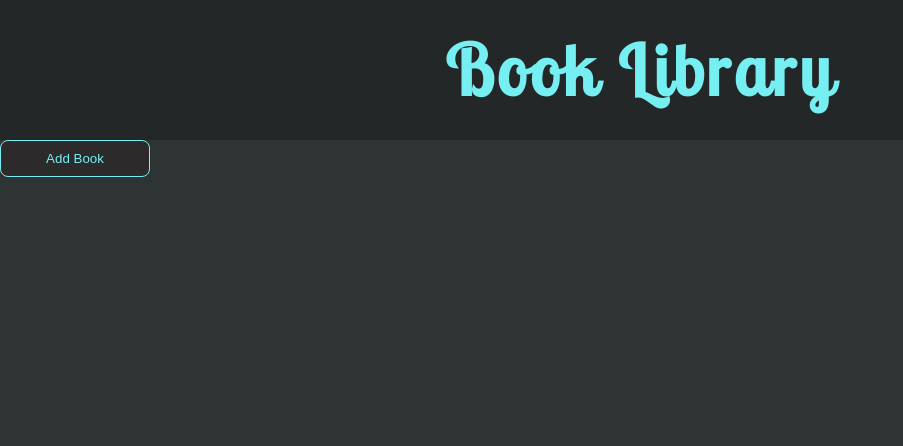
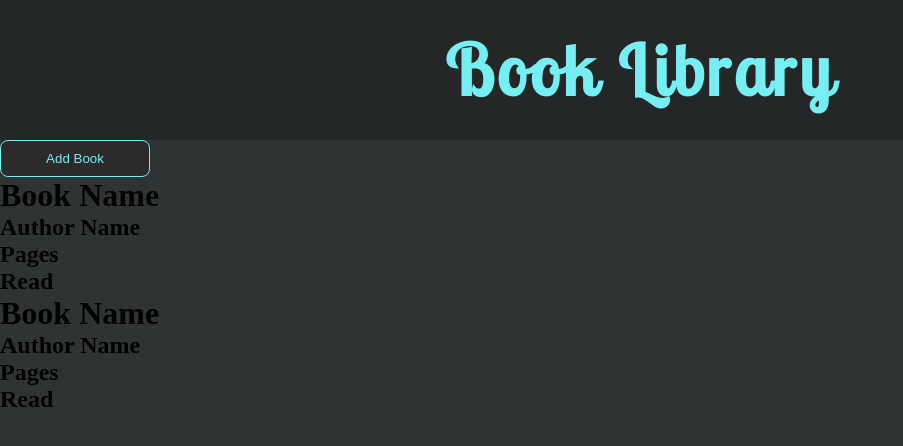
Before and after one commit to Jwilkins48/Book-Library, a plain HTML site: page index.html in a window 1280 px wide. Shown: the whole page, without its empty margins (0-903 px from the left). Drawn offline with Linux system fonts and the light colour scheme.

Commit message:
added default books for styling

```diff
--- a/index.html
+++ b/index.html
@@ -18,7 +18,18 @@
         <div class="library-container">
             <button id="addBookBtn">Add Book</button>
             <div id="book-container">
-
+                <div class="defaultBook">
+                    <h1 class="bookTitle">Book Name</h1>
+                    <h2 class="bookAuthor">Author Name</h2>
+                    <h2 class="bookPages">Pages</h2>
+                    <h2 class="readBook">Read</h2>
+                </div>
+                <div class="defaultBook">
+                    <h1 class="bookTitle">Book Name</h1>
+                    <h2 class="bookAuthor">Author Name</h2>
+                    <h2 class="bookPages">Pages</h2>
+                    <h2 class="readBook">Read</h2>
+                </div>
             </div>
         </div>
     </div>
@@ -29,22 +40,22 @@
 
             <div class="form-element">
                 <!-- Book Name -->
-                <label class="book name">Book Name</label>
+                <label class="book name" id="bookName">Book Name</label>
                 <input type="text" placeholder="Enter book name">
             </div>
             <div class="form-element">
                 <!-- Author -->
-                <label class="book author">Author</label>
+                <label class="book author" id="authorName">Author</label>
                 <input type="text" placeholder="Written by">
             </div>
             <div class="form-element">
                 <!-- Pages -->
-                <label class="book pages">Amount of pages</label>
+                <label class="book pages" id="pageAmount">Amount of pages</label>
                 <input type="text" placeholder="Enter book length">
             </div>
             <div class="form-element finished">
                 <!-- Check if read -->
-                <label class="book read">Finished?</label>
+                <label class="book read" id="haveRead">Finished?</label>
                 <input type="checkbox" id="finishedCheck" name="finished" value="finished">
 
             </div>
```
